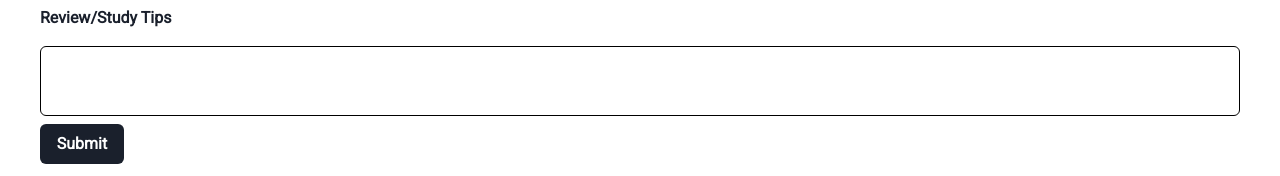
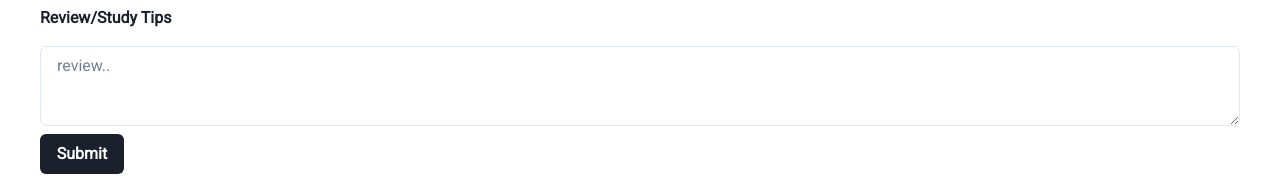
Before and after one commit to nikhen-s/UoECourseReviews, a React (Create React App) app in the folder uoe-course-reviews/: page /review in a window 1280 px wide. Shown: the part 481-657 px from the top of the page. Built offline with nearby package versions, Linux system fonts and the light colour scheme.

Commit message:
Change text input to text area

```diff
--- a/uoe-course-reviews/src/components/Review.js
+++ b/uoe-course-reviews/src/components/Review.js
@@ -14,6 +14,7 @@ import {
     HStack,
     Radio,
     FormHelperText,
+    Textarea,
     Input,
     NumberInput,
     NumberInputField,
@@ -150,7 +151,11 @@ const Review = () => {
                         <RatingCriteriaBox ratingCriteria={"Workload Balance"} rating={workloadBalanceRating} setRating={setWorkloadBalanceRating}></RatingCriteriaBox>
                     </Stack>
                     <FormLabel fontWeight={"bold"}>Review/Study Tips</FormLabel>
-                    <Input type='text' borderColor={'black'} height={70} onChange={(event) => setReview(event.target.value)}/>
+                    <Textarea
+                        value={review}
+                        onChange={(event) => setReview(event.target.value)}
+                        placeholder='review..'
+                    />
                     <Button width="7%" backgroundColor="gray.800" color="white" onClick={
                         (review) => {
                             validationCheck()
```
